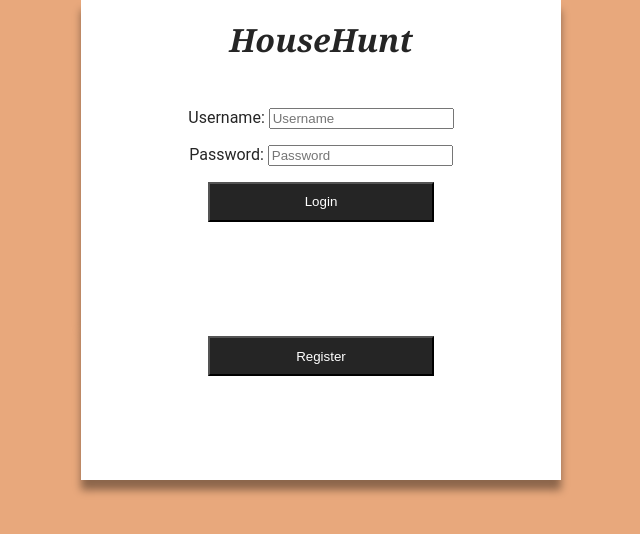
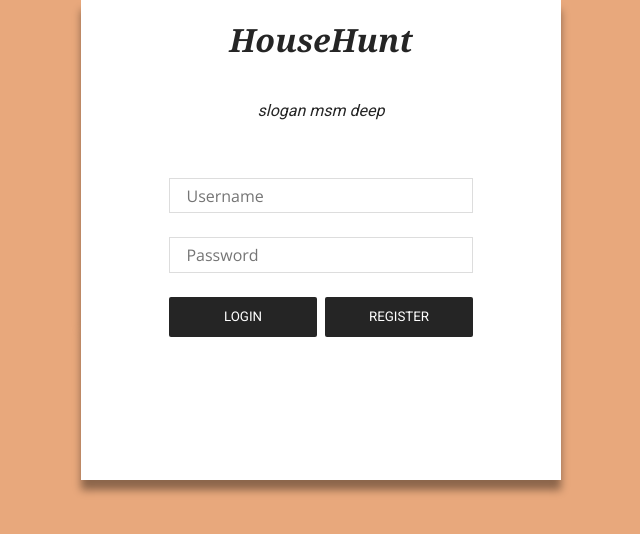
Before and after one commit to Jopamoleite/LTW_PROJ1920, a PHP site: page / in a window 1280 px wide. Shown: the top 534 px of the page, without its empty margins (79-719 px from the left). Run offline with PHP 8.4, Linux system fonts and the light colour scheme; data comes from the database, SQL or seed files in the repository.

Commit message:
Changed css for index

```diff
--- a/Project/css/index_layout.css
+++ b/Project/css/index_layout.css
@@ -5,7 +5,7 @@ body{
 }
 
 header{
-    grid-row: 1;
+    grid-row: 1/2;
     display: grid;
 	grid-template-areas: "h1"
                          "h2";
--- a/Project/css/index_style.css
+++ b/Project/css/index_style.css
@@ -37,6 +37,31 @@ div.main h2{
     font-weight: lighter;
     font-style: italic;
     text-align: center;
+    margin-bottom: 4em;
+}
+
+input[type="text"],
+input[type="password"] {
+    box-sizing: border-box;
+    margin-bottom: 0.5em;
+    padding: 0.25em;
+    width: 19em;
+    height: 2.2em;
+    border: 1px solid #DDDDDD;
+    font-family: 'Open Sans', sans-serif;
+    font-weight: lighter;
+    font-style: normal;
+    font-size: 1em;
+}
+
+.button:hover{
+    -webkit-transition: all .4s ease-in-out;
+       -moz-transition: all .4s ease-in-out;
+        -ms-transition: all .4s ease-in-out;
+         -o-transition: all .4s ease-in-out;
+            transition: all .4s ease-in-out;
+
+    text-shadow: 0px 0px 5px #BBBBBB;
 }
 
 .button{
@@ -45,12 +70,27 @@ div.main h2{
     appearance: button;
 
     text-decoration: none;
+    text-transform: uppercase;
     color: initial;
 
+    border: none;
+    border-radius: 2px;
+    opacity: 1;
     background-color: #252525;
     color: #FFFFFF;
     height: 3em;
-    width: 17em;
-    padding: 0.7em;
+    width: 11.1em;
+    font-family: 'Roboto', sans-serif;
     font-weight: lighter;
 }
+
+#login_button{
+    position: relative;
+    left: -78px;
+}
+
+#register_button{
+    position: relative;
+    top: -39.4px;
+    left: 78px;
+}
--- a/Project/index.php
+++ b/Project/index.php
@@ -5,15 +5,16 @@
 <body>
   <div class="main">
     <h1><a href="index.php">HouseHunt</a></h1>
+    <h2><a>slogan msm deep</a></h2>
     <form action="login.php" method="post">
-      <p><label>Username: <input type="text" name="username" id="username" placeholder="Username" required></label></p>
-      <p><label>Password: <input type="password" name="password" id="password" placeholder="Password" required></label></p>
-      <input class="button" type="submit" value="Login">
+      <p><label><input type="text" name="username" id="username" placeholder="   Username" required></label></p>
+      <p><label><input type="password" name="password" id="password" placeholder="   Password" required></label></p>
+      <input id="login_button" class="button" type="submit" value="Login">
     </form>
   </div>
   <div class="main">
     <form action="register.php" method="post">
-      <input class="button" type="submit" value="Register">
+      <input id="register_button" class="button" type="submit" value="Register">
     </form>
   </div>
   <div id='alert_msg'>
--- a/Project/templates/common/header.php
+++ b/Project/templates/common/header.php
@@ -4,6 +4,7 @@
     <title>Housing Website</title>
     <meta charset="UTF-8">
     <meta name="viewport" content="width=device-width, initial-scale=1.0">
+    <link href="https://fonts.googleapis.com/css?family=Open+Sans|Roboto&display=swap" rel="stylesheet">
     <link href="css/index_style.css" rel="stylesheet">
     <link href="css/index_layout.css" rel="stylesheet">
   </head>
```
